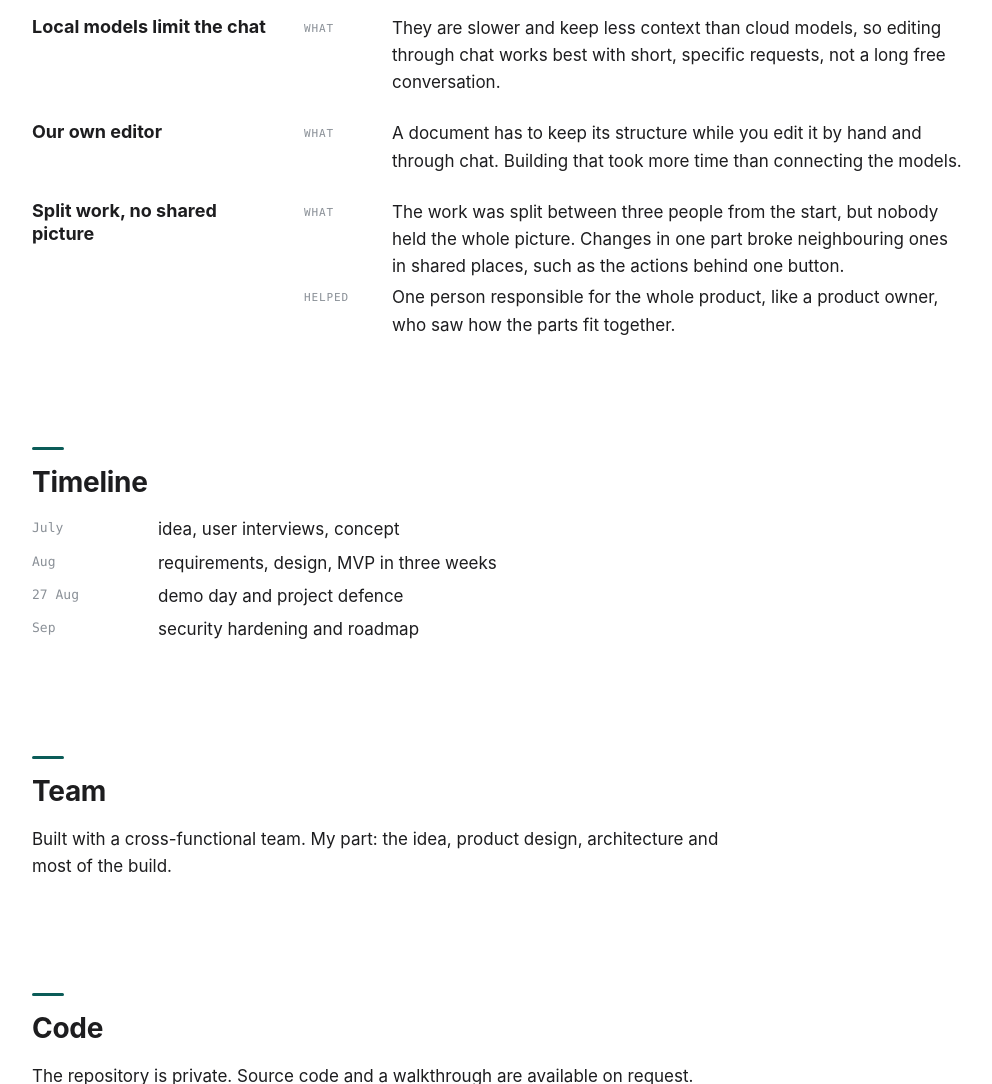
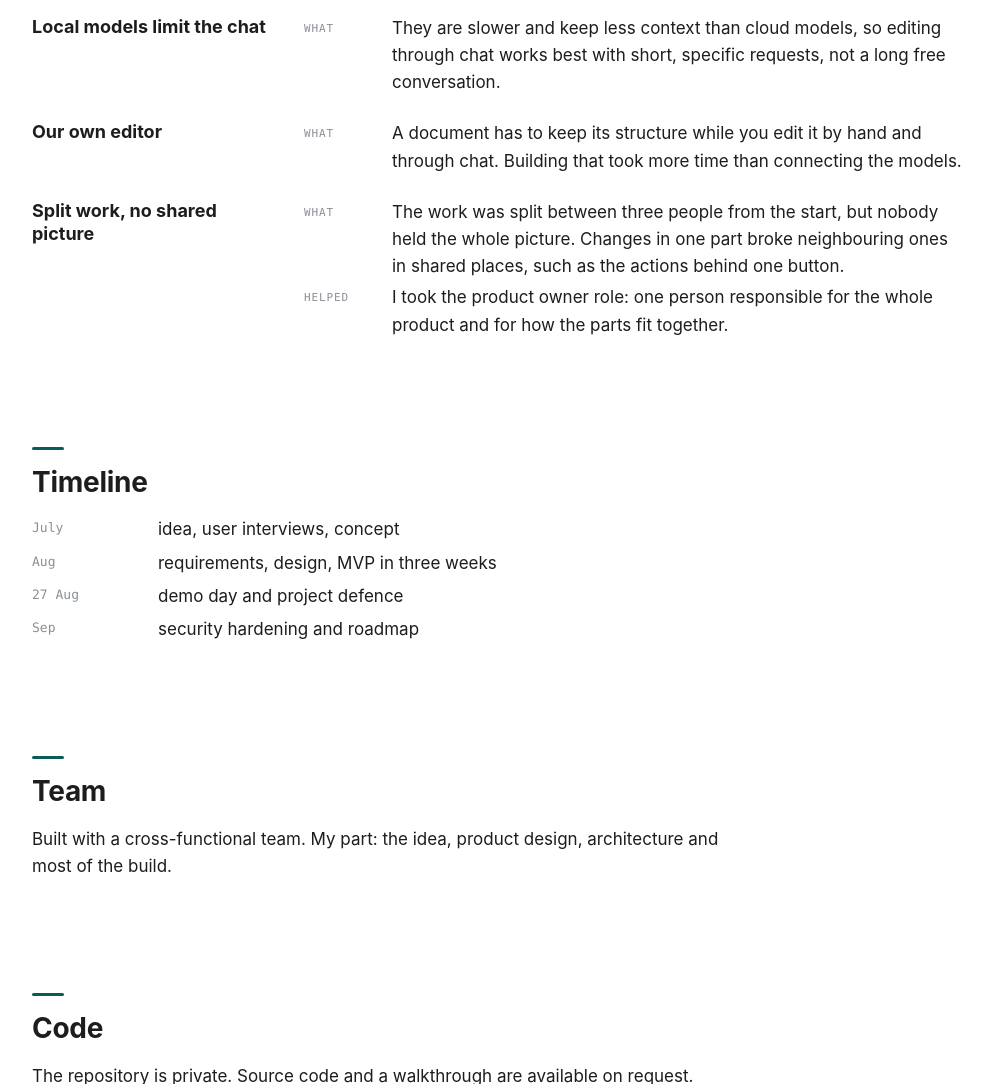
Before and after one commit to arechowska/formatta, a plain HTML site: page index.html in a window 1280 px wide. Shown: the part 1347-2431 px from the top of the page, without its empty margins (142-1134 px from the left). Drawn offline with Linux system fonts and the light colour scheme.

Commit message:
I took the product owner role

```diff
--- a/index.html
+++ b/index.html
@@ -161,7 +161,7 @@ html{scroll-behavior:smooth}
   <h2>What was hard</h2>
   <div class="dec"><h3>Local models limit the chat</h3><dl><dt>What</dt><dd>They are slower and keep less context than cloud models, so editing through chat works best with short, specific requests, not a long free conversation.</dd></dl></div>
   <div class="dec"><h3>Our own editor</h3><dl><dt>What</dt><dd>A document has to keep its structure while you edit it by hand and through chat. Building that took more time than connecting the models.</dd></dl></div>
-  <div class="dec"><h3>Split work, no shared picture</h3><dl><dt>What</dt><dd>The work was split between three people from the start, but nobody held the whole picture. Changes in one part broke neighbouring ones in shared places, such as the actions behind one button.</dd><dt>Helped</dt><dd>One person responsible for the whole product, like a product owner, who saw how the parts fit together.</dd></dl></div>
+  <div class="dec"><h3>Split work, no shared picture</h3><dl><dt>What</dt><dd>The work was split between three people from the start, but nobody held the whole picture. Changes in one part broke neighbouring ones in shared places, such as the actions behind one button.</dd><dt>Helped</dt><dd>I took the product owner role: one person responsible for the whole product and for how the parts fit together.</dd></dl></div>
 </section>
 <section>
   <h2>Timeline</h2>
```
